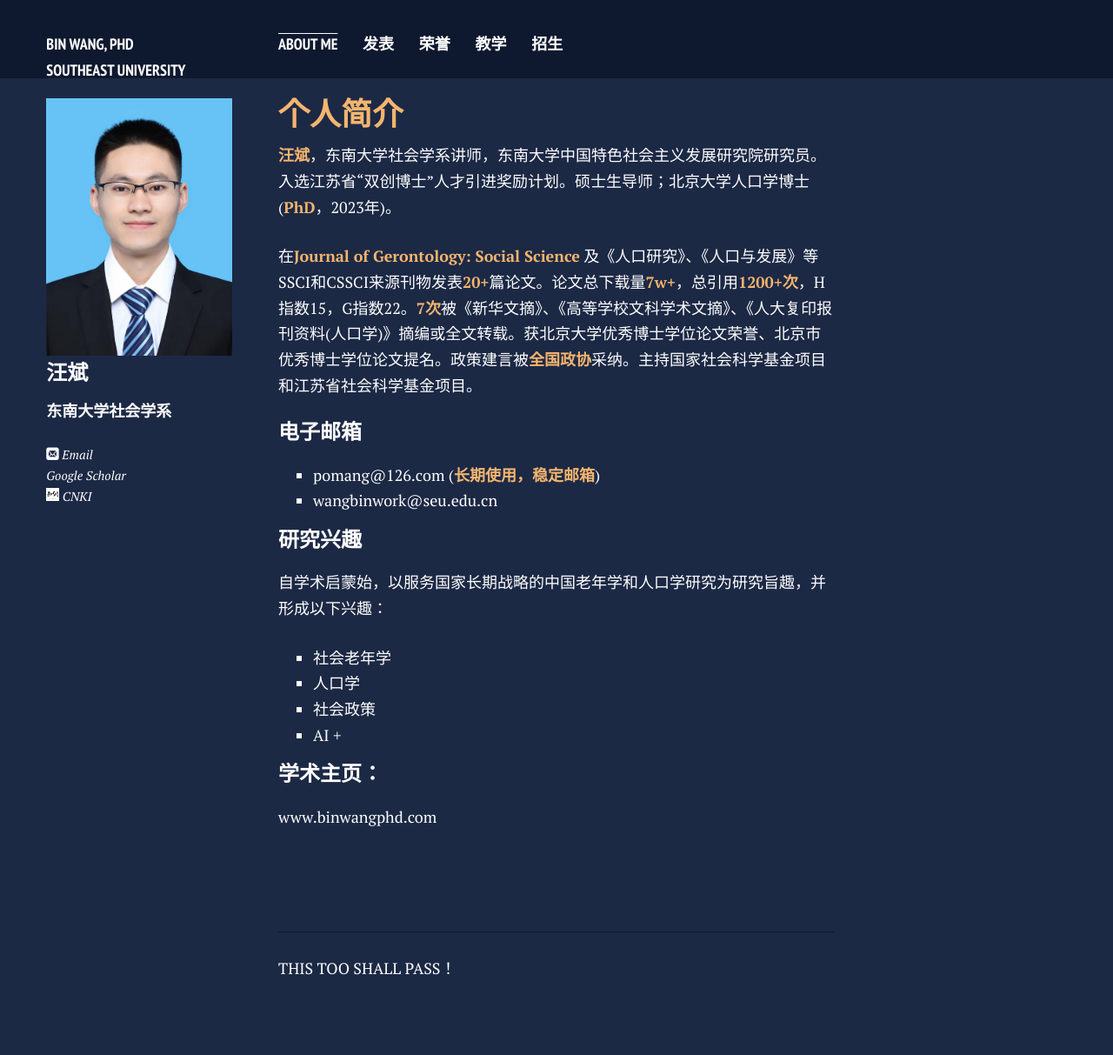
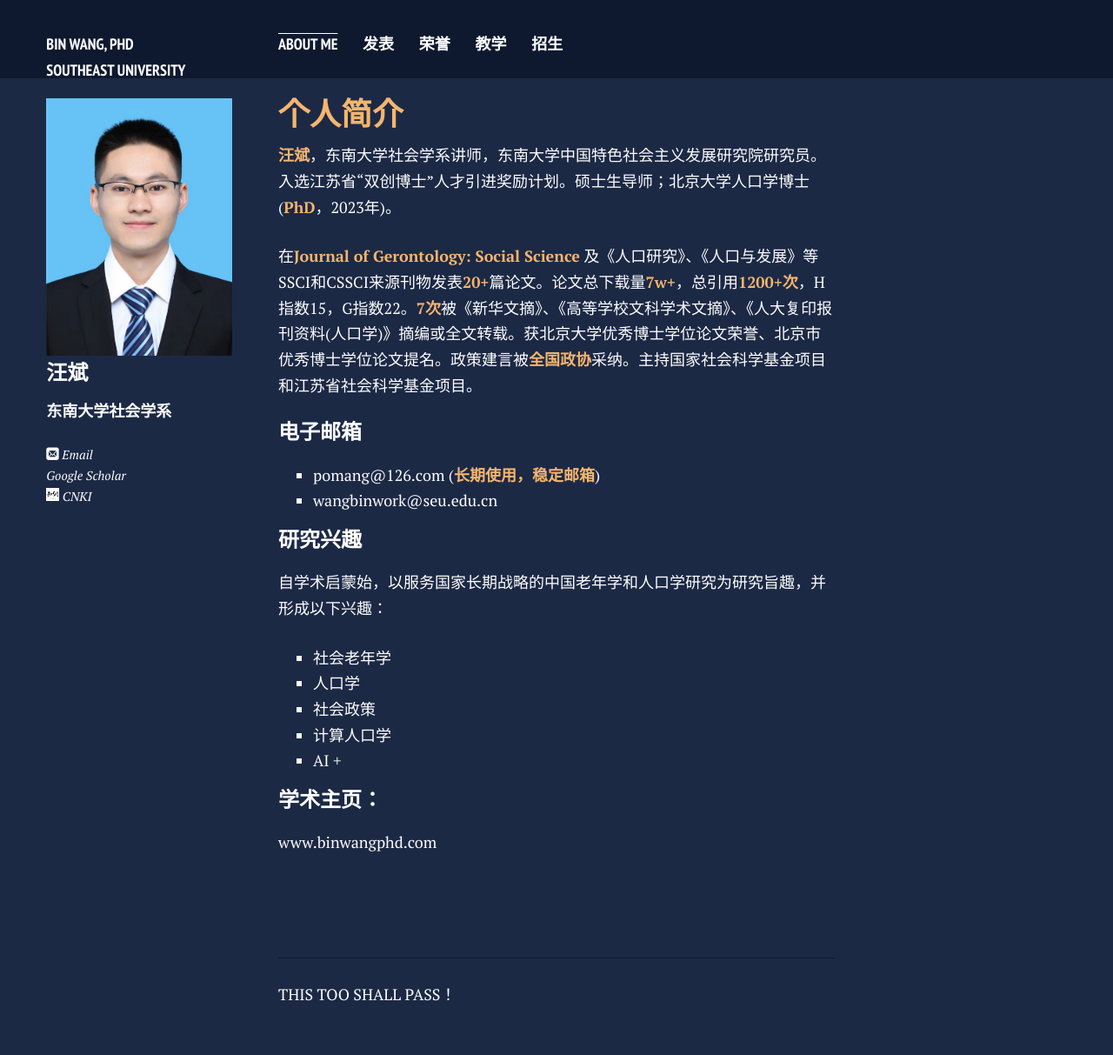
Before and after one commit to bwPhD/bwPhD.github.io, a Jekyll site: the page built from index.md, in a window 1280 px wide. Shown: the whole page at 87% size. Built offline with Jekyll 4.4.1, drawn with Linux system fonts in a browser that asks for light colours; nearby versions of some CDN libraries; comment, search, counter and statistics services are not loaded; a style sheet for code colours, icons or effects is not loaded; our own code applies the rules of GitHub Pages for plain Markdown files; before the commit the page ends 1183 px from its top, so only the background shows below that.

Commit message:
Update index.md

```diff
--- a/index.md
+++ b/index.md
@@ -23,6 +23,7 @@ layout: page
 - 社会老年学
 - 人口学
 - 社会政策
+- 计算人口学
 - AI +
 
 ---
```
